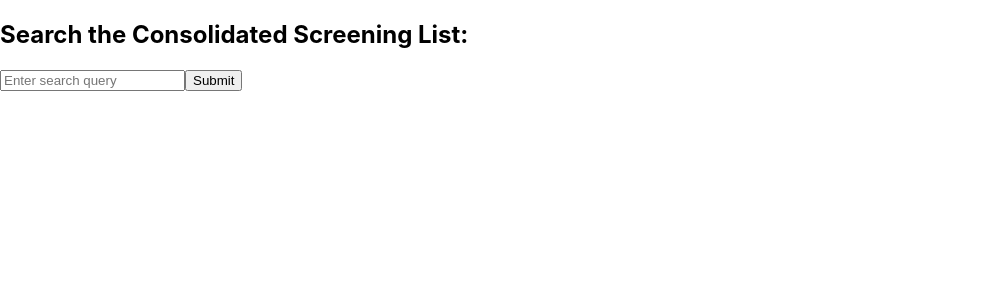
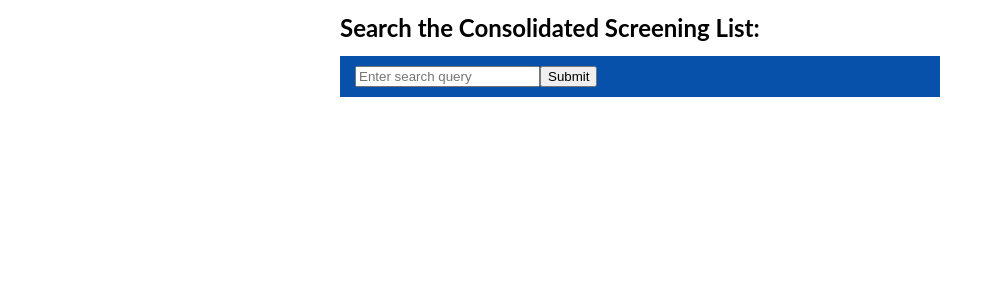
Before and after one commit to GovWizely/ita-widgets-react, a React (Create React App) app: page / in a window 1280 px wide. Shown: the top 300 px of the page, without its empty margins (0-1003 px from the left). Built offline with nearby package versions, Linux system fonts and the light colour scheme.

Commit message:
added style for consistency with existing widget, unfinished

```diff
--- a/src/App.css
+++ b/src/App.css
@@ -1,15 +1,45 @@
-/* .App {
-  text-align: center;
-} */
+.App {
+  /* text-align: center; */
+  font-family: Lato, 'Helvetica Neue', Helvetica, Arial, sans-serif;
+  font-size: 16px;
+  margin: 0 auto;
+  padding: 0;
+  width: 600px;
+  line-height: 1em;
+}
+
+ul {
+  float: left;
+}
 
 li {
   display: inline;
-  border: 0.25px solid #3b24ac;
-  padding: 3px 7px;
+  padding: 0px 5px;
 }
 
 li > a {
   text-decoration: none;
+  color: white;
+}
+
+#clearButton {
+  /* display: inline-block; */
+  float: right;
+}
+.resultsList {
+  border: 1px solid #ddd;
+  border-top: 0;
+  display: block;
+  width: 598px;
+}
+
+.footer {
+  background-color: #0851ab;
+  color: white;
+  height: 40px;
+  line-height: 26px;
+  padding: 0 15px 0 10px;
+  width: 575px;
 }
 
 table {
@@ -54,3 +84,23 @@ td {
   vertical-align: top;
   zoom: 1;
 }
+
+form {
+  background-color: #0851ab;
+  display: block;
+  margin: 0;
+  padding: 10px 15px;
+  width: 570px;
+}
+p {
+  /* color: white; */
+  display: block;
+  font-size: 16px;
+  height: 19px;
+  margin: 0 0 8px 0;
+  width: 590px;
+}
+
+p strong {
+   color: white;
+}
--- a/src/ConsolidatedScreeningList/CSLContainer.jsx
+++ b/src/ConsolidatedScreeningList/CSLContainer.jsx
@@ -45,6 +45,10 @@ class CSLContainer extends Component {
     this.fetchResults();
   }
 
+  clearSubmitted = () => {
+    this.setState({ submitted: false });
+  }
+
   render() {
     return (
       <div>
@@ -64,10 +68,15 @@ class CSLContainer extends Component {
               <CSLResults
                 results={this.state.results}
                 total={this.state.totalItemsCount}/>
-              <Pagination
-                activePage={this.state.activePage}
-                totalItemsCount={this.state.totalItemsCount}
-                onChange={(pageNumber) => this.handlePageChange(pageNumber)} />
+              <div className="footer">
+                <Pagination
+                  activePage={this.state.activePage}
+                  totalItemsCount={this.state.totalItemsCount}
+                  firstPageText="First"
+                  lastPageText="Last"
+                  onChange={(pageNumber) => this.handlePageChange(pageNumber)} />
+                <button id="clearButton" onClick={this.clearSubmitted}>Clear</button>
+              </div>
             </div>
             : null }
       </div>
--- a/src/ConsolidatedScreeningList/CSLResults.jsx
+++ b/src/ConsolidatedScreeningList/CSLResults.jsx
@@ -21,7 +21,7 @@ class CSLResults extends Component {
 
     return (
       <div className="resultsList">
-        <h3>{this.props.total} results - <a href={moreInfoUrl}>More Information About the Results</a></h3>
+        <p>{this.props.total} results - <a href={moreInfoUrl}>More Information About the Results</a></p>
         {resultsList}
       </div>
     );
```
